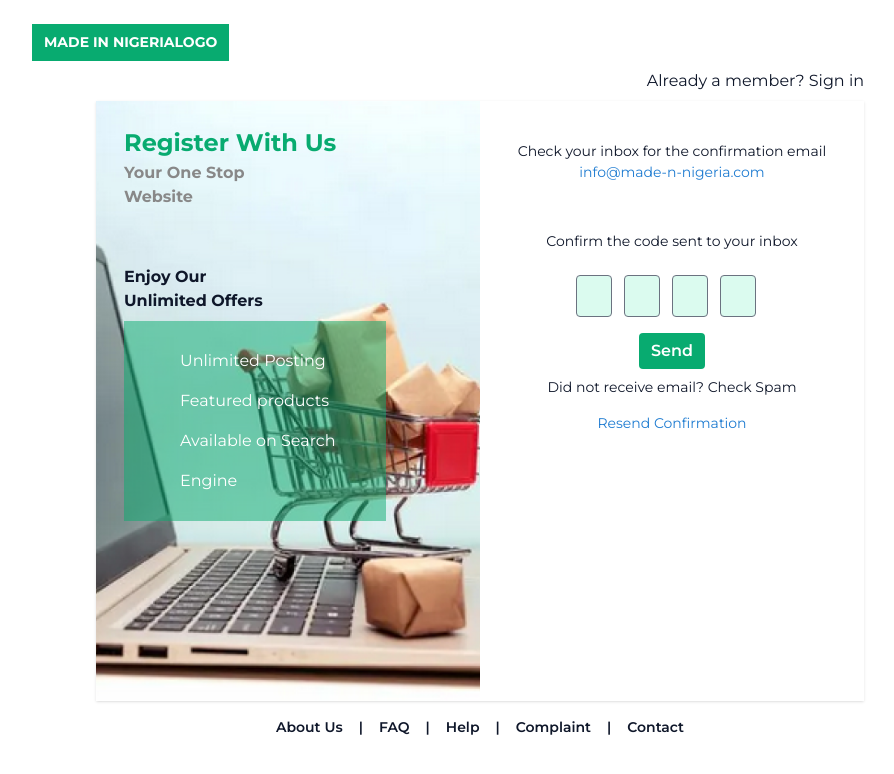
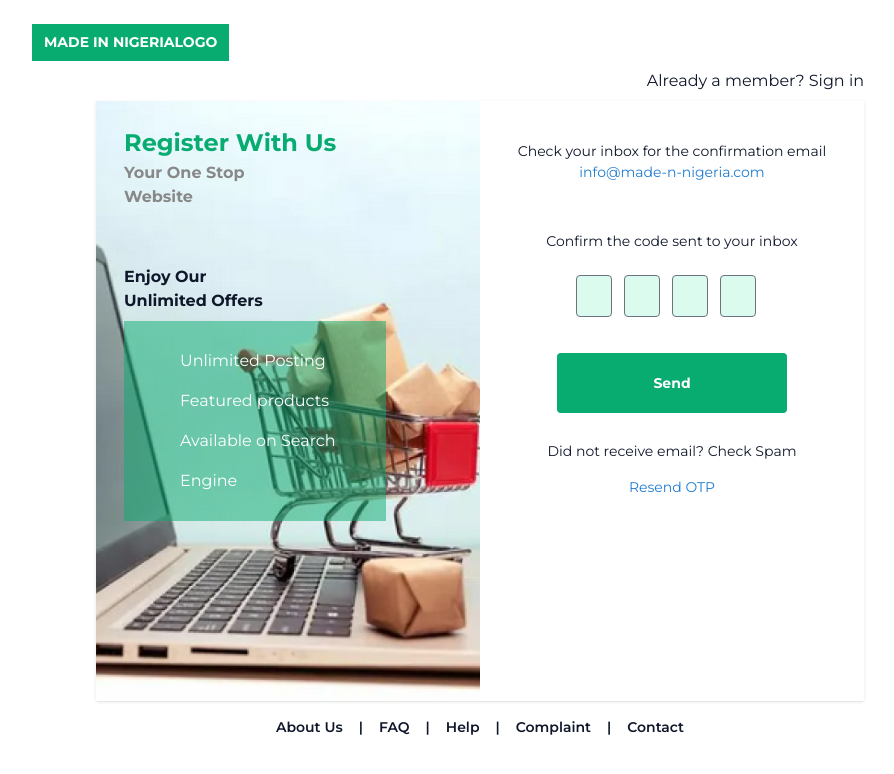
Before and after one commit to MnN-Project/MnN-Project-Client, a Next.js app: page /otp in a window 1280 px wide. Shown: the top 774 px of the page, without its empty margins (160-1054 px from the left). Built offline with nearby package versions, Linux system fonts and the light colour scheme.

Commit message:
Resend OTP update from Yaqub

```diff
--- a/src/app/(authpages)/login/page.jsx
+++ b/src/app/(authpages)/login/page.jsx
@@ -32,11 +32,13 @@ const Login = () => {
 
   return (
     <main className="w-full pt-7 md:pt-8 pb-5">
-      <div className="w-[85%] mx-auto mb-5">
-        <button className="px-3 md:px-6 mb-5 md:mb-0 py-2 md:py-3 text-[12px] md:text-sm font-bold tracking-wide text-white bg-green">
-          MADE IN NIGERIALOGO
-        </button>
-      </div>
+      <Link href="/">
+        <div className="w-[85%] mx-auto mb-5">
+          <button className="px-3 md:px-6 mb-5 md:mb-0 py-2 md:py-3 text-[12px] md:text-sm font-bold tracking-wide text-white bg-green cursor-pointer">
+            MADE IN NIGERIALOGO
+          </button>
+        </div>
+      </Link>
 
       <div className="w-[85%] md:w-[70%] mx-auto mt-1 mb-2 flex gap-1 justify-end text-sm md:text-base font-normal font-montserrat text-dark">
         <p>New User?</p>
@@ -140,7 +142,7 @@ const Login = () => {
               </div>
 
               <div className="w-full mt-3 md:mt-5 mb-6 text-right">
-                <Link href="/forgot-password" >
+                <Link href="/forgot-password">
                   <p className="text-dark-gray text-base font-normal font-montserrat">
                     Forgot Password?
                   </p>
--- a/src/app/(authpages)/otp/page.jsx
+++ b/src/app/(authpages)/otp/page.jsx
@@ -31,11 +31,13 @@ const VerifyOtp = () => {
   });
   return (
     <div className=" font-montserrat lg:px-48 md:py-6 p-10 bg-white md:bg-none  lg:h-screen">
-      <div className="flex justify-center md:block">
-        <p className=" bg-green text-white text-sm md:mb-2 w-fit px-3 py-2 mb-4 font-bold  ">
-          MADE IN NIGERIALOGO
-        </p>
-      </div>
+      <Link href="/">
+        <div className="flex justify-center md:block">
+          <p className=" bg-green text-white text-sm md:mb-2 w-fit px-3 py-2 mb-4 font-bold  ">
+            MADE IN NIGERIALOGO
+          </p>
+        </div>
+      </Link>
       <div className=" md:mx-16 ">
         <p className=" text-right text-base mb-2 text-black hidden md:block">
           Already a member? <Link href="/login">Sign in</Link>
@@ -111,14 +113,14 @@ const VerifyOtp = () => {
                 </div>
                 <button
                   type="submit"
-                  className="px-3 text-base font-semibold rounded text-white  bg-green"
+                  className="py-3 font-bold rounded text-white bg-green w-[90%] lg:w-[60%] my-5"
                 >
                   Send
                 </button>
               </form>
               <p>Did not receive email? Check Spam</p>
-              <Link href={"#"} className="text-[#1F7CD1]">
-                Resend Confirmation
+              <Link href={"/resend-otp"} className="text-[#1F7CD1]">
+                Resend OTP
               </Link>
             </div>
           </div>
--- a/src/app/(authpages)/resend-otp/page.jsx
+++ b/src/app/(authpages)/resend-otp/page.jsx
@@ -9,8 +9,8 @@ const ResendOTP = () => {
     const input = e.target.value;
     setData(input);
 
-    if (!/^\d{4}$/.test(input)) {
-      setError("Please enter a 4-digit code.");
+    if(!/^[\w-\.]+@([\w-]+\.)+[\w-]{2,4}$/.test(input)) {
+      setError("Please enter a valid email.");
     } else {
       setError("");
     }
@@ -33,7 +33,7 @@ const ResendOTP = () => {
             </p>
             <div className="text-center">
               <p className="text-sm my-10 mt-16 px-1 ">
-                Enter the last OTP sent to your mail
+                Enter your email to receive a new OTP
               </p>
               <div>
                 <input
--- a/src/components/header/NavHoverLink.jsx
+++ b/src/components/header/NavHoverLink.jsx
@@ -4,7 +4,7 @@ import { cn } from "@/libs/utils";
 const NavHoverLink = ({ children, buttonText, className }) => {
   return (
     <Link
-      href="#"
+      href="/login"
       className={cn(
         "inline-flex flex-col transition-colors duration-150 ease-out items-center no-underline",
         className
```
